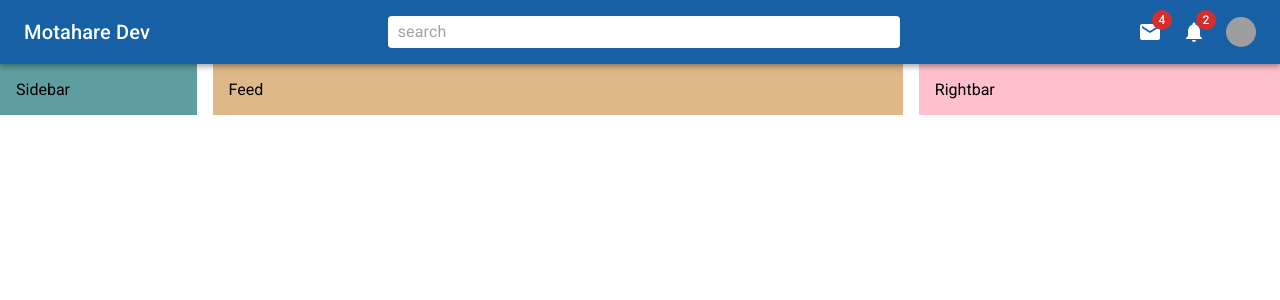
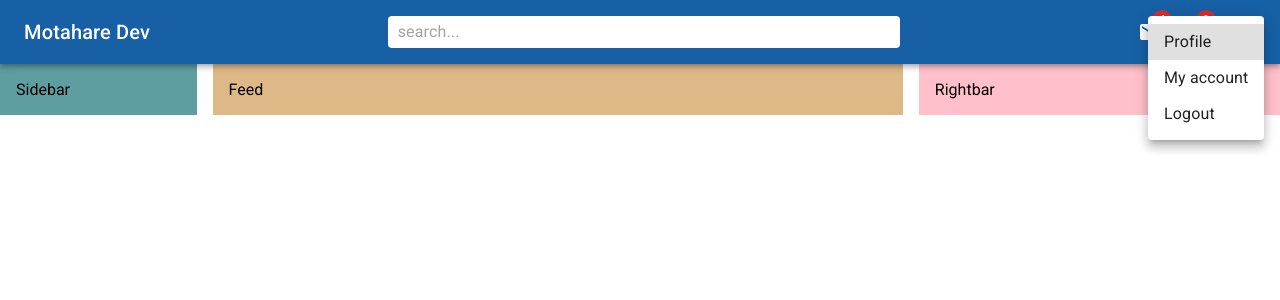
Before and after one commit to motahare-vatandoust/learn-mui, a React (Create React App) app: page / in a window 1280 px wide. Both pictures are taken after a click on the element 1241 px from the left and 32 px from the top of the page. Shown: the top 300 px of the page. Built offline with nearby package versions, Linux system fonts and the light colour scheme; grey boxes are pictures that could not be loaded.

Commit message:
Add dropdown menu to Navbar for user options

```diff
--- a/src/components/Navbar.jsx
+++ b/src/components/Navbar.jsx
@@ -5,10 +5,13 @@
   Badge,
   Box,
   InputBase,
+  Menu,
+  MenuItem,
   styled,
   Toolbar,
   Typography,
 } from "@mui/material";
+import { useState } from "react";
 
 const StyledToolbar = styled(Toolbar)({
   display: "flex",
@@ -26,21 +29,22 @@
   display: "none",
   alignItems: "center",
   gap: "20px",
-  [theme.breakpoints.up("sm")] : {
-    display: "flex"
-  }
+  [theme.breakpoints.up("sm")]: {
+    display: "flex",
+  },
 }));
 
 const UserBox = styled(Box)(({ theme }) => ({
   display: "flex",
   alignItems: "center",
   gap: "10px",
-  [theme.breakpoints.up("sm")] : {
-    display: "none"
-  }
+  [theme.breakpoints.up("sm")]: {
+    display: "none",
+  },
 }));
 
 const Navbar = () => {
+  const [open, setOpen] = useState(false);
   return (
     <AppBar position="sticky">
       <StyledToolbar>
@@ -49,7 +53,7 @@
         </Typography>
         <Pets sx={{ display: { xs: "block", sm: "none" } }} />
         <Search>
-          <InputBase placeholder="search" />
+          <InputBase placeholder="search..." />
         </Search>
         <Icons>
           <Badge badgeContent={4} color="error">
@@ -64,10 +68,11 @@
               height: 30,
             }}
             src="/public/random-girl.jpg"
+            onClick={(e) => setOpen(true)}
           />
         </Icons>
-        <UserBox>
-        <Avatar
+        <UserBox onClick={(e) => setOpen(true)}>
+          <Avatar
             sx={{
               width: 30,
               height: 30,
@@ -77,6 +82,24 @@
           <Typography variant="span">John</Typography>
         </UserBox>
       </StyledToolbar>
+      <Menu
+        id="demo-positioned-menu"
+        aria-labelledby="demo-positioned-button"
+        open={open}
+        onClose={(e) => setOpen(false )}
+        anchorOrigin={{
+          vertical: "top",
+          horizontal: "right",
+        }}
+        transformOrigin={{
+          vertical: "top",
+          horizontal: "right",
+        }}
+      >
+        <MenuItem>Profile</MenuItem>
+        <MenuItem>My account</MenuItem>
+        <MenuItem>Logout</MenuItem>
+      </Menu>
     </AppBar>
   );
 };
```
